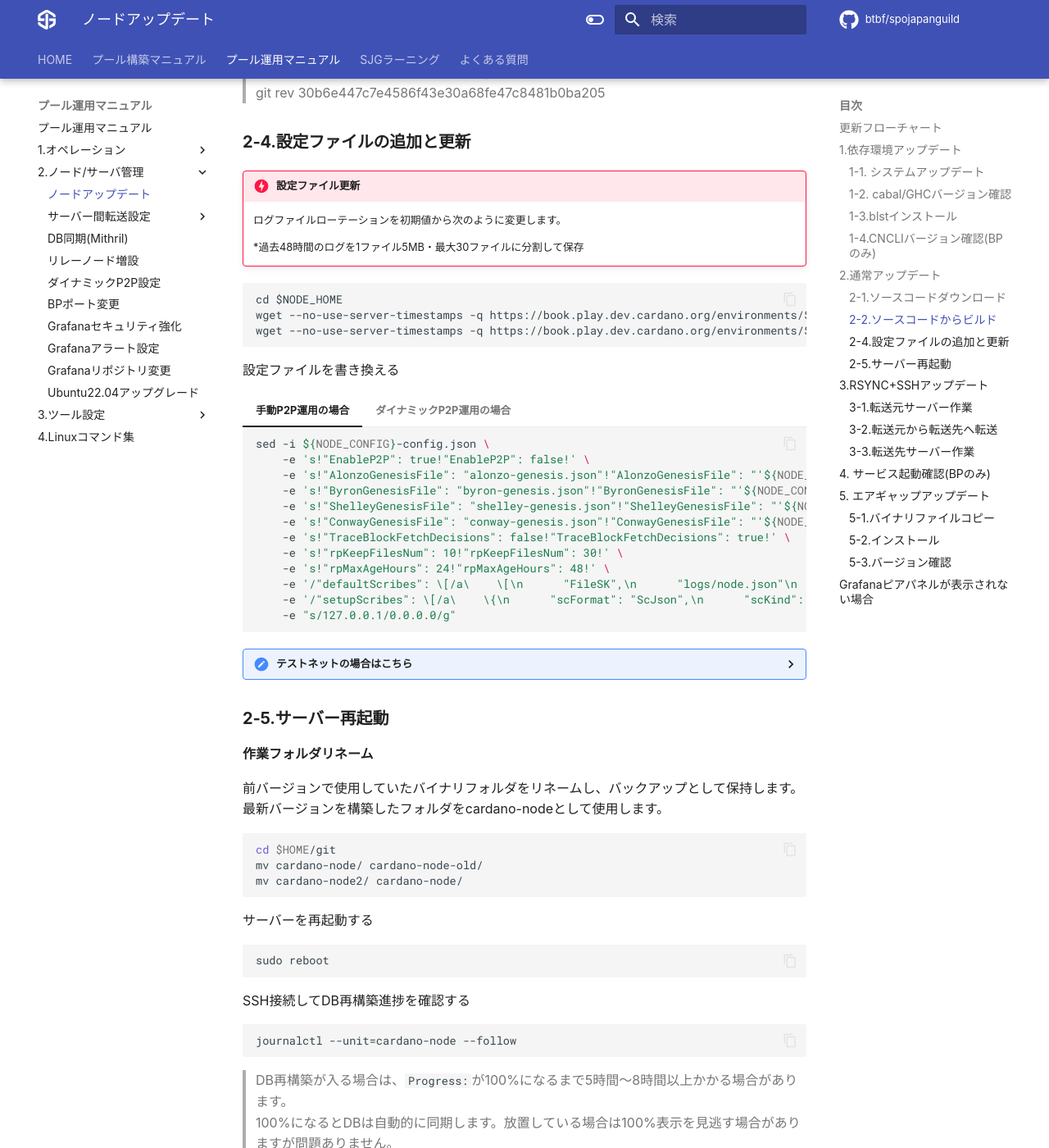
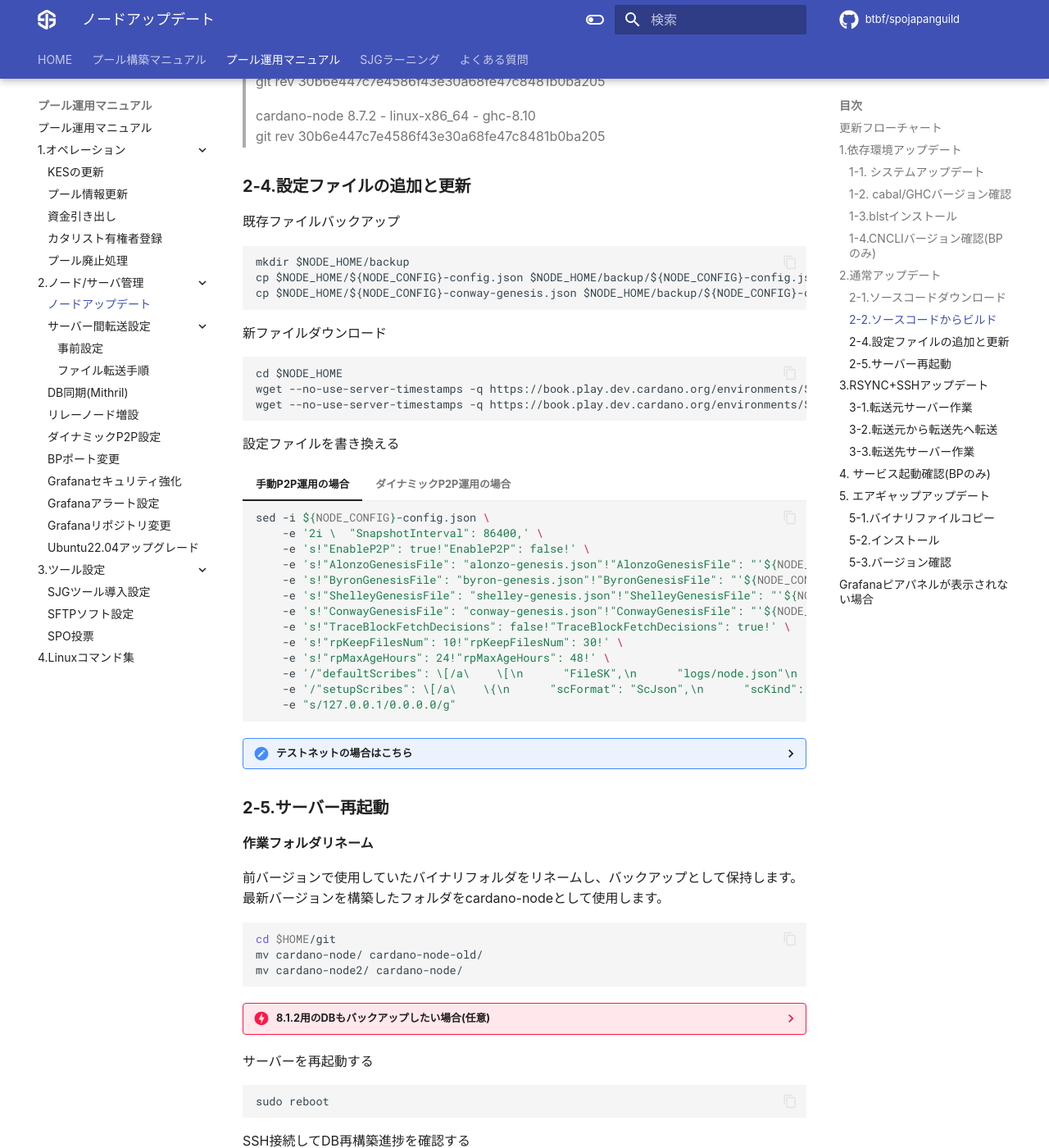
Before and after one commit to btbf/spojapanguild, an MkDocs documentation site: the page built from docs/operation/node-update.md, in a window 1280 px wide and 1400 px high, scrolled down 5532 px. Shown: the whole window at 82% size. Built offline with MkDocs 1.6.1 and Material for MkDocs 9.7.7, drawn with Linux system fonts in a browser that asks for light colours; comment, search, counter and statistics services are not loaded; some of the changed text lies outside the part shown.

Commit message:
8.7.2-pre

````diff
--- a/docs/changelogs.md
+++ b/docs/changelogs.md
@@ -1,4 +1,20 @@
 # 変更履歴
+
+## 2023/11/29　ver. 12.9.3
+* Cardano-node8.1.2対応
+* [ノードセットアップ手順](/docs/setup/1-ubuntu-setup.md)
+    * blstインストール追加
+    * GHCUP変数インストールへ変更
+
+* [ノードアップデート手順](./operation/node-update.md)更新
+    * RSYNC利用時のDB圧縮形式を変更 gzip → zstd
+
+* [Grafanaアラート設定](./operation/grafana-alert.md) Grafanaの最新バージョン対応
+
+* [SJG TOOL v3.7.0リリース](./operation/tool.md#364)
+    * CLI 8.17.0.0対応
+    * ディスク空き容量とDB容量表示追加
+
 
 ## 2023/11/29　ver. 12.9.2
 !!! note ""
--- a/docs/operation/node-update.md
+++ b/docs/operation/node-update.md
@@ -12,8 +12,9 @@
 
     **■v8.7.2**
 
-    * <font color=red>ノードアップデート後はDB再構築処理が入るため、ノード同期までに数時間かかります。</font>
-
+    * 8.1.2以前からのダイナミックP2Pの潜在的なバグが解消されています。
+    * <font color=red>ダイナミックP2P運用リレーの場合、一部の環境でBPへの接続が不安定になるバグが報告されています。</font>
+    * ノードアップデート後はDB再構築処理が入るため、ノード同期までに6時間～7時間かかります。
 
 !!! danger "よくお読みになって進めてください"
     ご自身のアップデートスタイルによって手順が異なります。
@@ -369,7 +370,7 @@ tmux new -s build
 ```bash
 cd $HOME/git
 rm -rf cardano-node-old/
-git clone https://github.com/input-output-hk/cardano-node.git cardano-node2
+git clone https://github.com/IntersectMBO/cardano-node.git cardano-node2
 cd cardano-node2/
 ```
 
@@ -452,11 +453,14 @@ git rev 30b6e447c7e4586f43e30a68fe47c8481b0ba205
 
 ### **2-4.設定ファイルの追加と更新**
 
-!!! danger "設定ファイル更新"
-    ログファイルローテーションを初期値から次のように変更します。
+既存ファイルバックアップ
+```
+mkdir $NODE_HOME/backup
+cp $NODE_HOME/${NODE_CONFIG}-config.json $NODE_HOME/backup/${NODE_CONFIG}-config.json
+cp $NODE_HOME/${NODE_CONFIG}-conway-genesis.json $NODE_HOME/backup/${NODE_CONFIG}-conway-genesis.json
+```
 
-    *過去48時間のログを1ファイル5MB・最大30ファイルに分割して保存
-
+新ファイルダウンロード
 ```
 cd $NODE_HOME
 wget --no-use-server-timestamps -q https://book.play.dev.cardano.org/environments/${NODE_CONFIG}/conway-genesis.json -O ${NODE_CONFIG}-conway-genesis.json
@@ -468,6 +472,7 @@ wget --no-use-server-timestamps -q https://book.play.dev.cardano.org/environment
 === "手動P2P運用の場合"
     ```bash
     sed -i ${NODE_CONFIG}-config.json \
+        -e '2i \  "SnapshotInterval": 86400,' \
         -e 's!"EnableP2P": true!"EnableP2P": false!' \
         -e 's!"AlonzoGenesisFile": "alonzo-genesis.json"!"AlonzoGenesisFile": "'${NODE_CONFIG}'-alonzo-genesis.json"!' \
         -e 's!"ByronGenesisFile": "byron-genesis.json"!"ByronGenesisFile": "'${NODE_CONFIG}'-byron-genesis.json"!' \
@@ -483,6 +488,7 @@ wget --no-use-server-timestamps -q https://book.play.dev.cardano.org/environment
 === "ダイナミックP2P運用の場合"
     ```bash
     sed -i ${NODE_CONFIG}-config.json \
+        -e '2i \  "SnapshotInterval": 86400,' \
         -e 's!"AlonzoGenesisFile": "alonzo-genesis.json"!"AlonzoGenesisFile": "'${NODE_CONFIG}'-alonzo-genesis.json"!' \
         -e 's!"ByronGenesisFile": "byron-genesis.json"!"ByronGenesisFile": "'${NODE_CONFIG}'-byron-genesis.json"!' \
         -e 's!"ShelleyGenesisFile": "shelley-genesis.json"!"ShelleyGenesisFile": "'${NODE_CONFIG}'-shelley-genesis.json"!' \
@@ -534,6 +540,27 @@ cd $HOME/git
 mv cardano-node/ cardano-node-old/
 mv cardano-node2/ cardano-node/
 ```
+
+??? danger "8.1.2用のDBもバックアップしたい場合(任意)"
+    8.7.2へアップグレードするとDB再構築が行われ約6時間～7時間かかります。
+    このバージョンで不具合が発生した場合8.1.2へ戻す作業が発生しますが、戻す際もDB再構築が行われ約6時間～7時間かかります。この不測の事態に備え8.1.2用のDBとしてバックアップすることで再構築の時間を短縮することが出来ます。
+    ただしディスク空き容量が最低100GB必要になります。
+
+    1.空き容量を確認します
+    ```
+    df -h /usr | awk '{print $4}'
+    ```
+    <strong><font color=red>Availが100B以上あることを確認してください。</font></strong><br>
+
+    2.圧縮ライブラリをインストールする
+    ```
+    sudo apt install zstd
+    ```
+
+    3.DBを圧縮する
+    ```
+    tar -acvf $NODE_HOME/8.1.2-db.tar.zst -C $NODE_HOME db
+    ```
 
 サーバーを再起動する
 ```bash
@@ -830,11 +857,20 @@ journalctl --unit=cardano-node --follow
 
     DBフォルダを入れ替える
     ```
-    mv $NODE_HOME/db $NODE_HOME/db_old
+    mv $NODE_HOME/db $NODE_HOME/backup/db_old
     mv $NODE_HOME/temp/db $NODE_HOME/db
     ```
 
 **設定ファイル追加と更新**
+
+既存ファイルバックアップ
+```
+mkdir $NODE_HOME/backup
+cp $NODE_HOME/${NODE_CONFIG}-config.json $NODE_HOME/backup/${NODE_CONFIG}-config.json
+cp $NODE_HOME/${NODE_CONFIG}-conway-genesis.json $NODE_HOME/backup/${NODE_CONFIG}-conway-genesis.json
+```
+
+新ファイルダウンロード
 ```
 cd $NODE_HOME
 wget --no-use-server-timestamps -q https://book.play.dev.cardano.org/environments/${NODE_CONFIG}/conway-genesis.json -O ${NODE_CONFIG}-conway-genesis.json
@@ -846,6 +882,7 @@ wget --no-use-server-timestamps -q https://book.play.dev.cardano.org/environment
 === "手動P2P運用の場合"
     ```bash
     sed -i ${NODE_CONFIG}-config.json \
+        -e '2i \  "SnapshotInterval": 86400,' \
         -e 's!"EnableP2P": true!"EnableP2P": false!' \
         -e 's!"AlonzoGenesisFile": "alonzo-genesis.json"!"AlonzoGenesisFile": "'${NODE_CONFIG}'-alonzo-genesis.json"!' \
         -e 's!"ByronGenesisFile": "byron-genesis.json"!"ByronGenesisFile": "'${NODE_CONFIG}'-byron-genesis.json"!' \
@@ -861,6 +898,7 @@ wget --no-use-server-timestamps -q https://book.play.dev.cardano.org/environment
 === "ダイナミックP2P運用の場合"
     ```bash
     sed -i ${NODE_CONFIG}-config.json \
+        -e '2i \  "SnapshotInterval": 86400,' \
         -e 's!"AlonzoGenesisFile": "alonzo-genesis.json"!"AlonzoGenesisFile": "'${NODE_CONFIG}'-alonzo-genesis.json"!' \
         -e 's!"ByronGenesisFile": "byron-genesis.json"!"ByronGenesisFile": "'${NODE_CONFIG}'-byron-genesis.json"!' \
         -e 's!"ShelleyGenesisFile": "shelley-genesis.json"!"ShelleyGenesisFile": "'${NODE_CONFIG}'-shelley-genesis.json"!' \
@@ -900,7 +938,6 @@ wget --no-use-server-timestamps -q https://book.play.dev.cardano.org/environment
             -e "s/127.0.0.1/0.0.0.0/g"
         ```
 
-
 サーバーを再起動する
 ```bash
 sudo reboot
@@ -938,7 +975,7 @@ mv $NODE_HOME/cardano-node $HOME/git/cardano-node/
         ```
     === "転送先"
         ```
-        rm -rf $NODE_HOME/db_old
+        rm -rf $NODE_HOME/backup/db_old
         ```
 
 
--- a/mkdocs.yml
+++ b/mkdocs.yml
@@ -29,6 +29,7 @@ theme:
     - navigation.tracking
     - navigation.footer
     - navigation.path
+    - navigation.expand
     - search.suggest
     - search.highlight
     - search.share
````
Also changed, not shown: other parts of docs/operation/node-update.md (+3 -3 lines), docs/index.md (+1 -1 lines), docs/operation/tool.md (+5 -1 lines), docs/setup/2-node-setup.md (+3 -3 lines).
